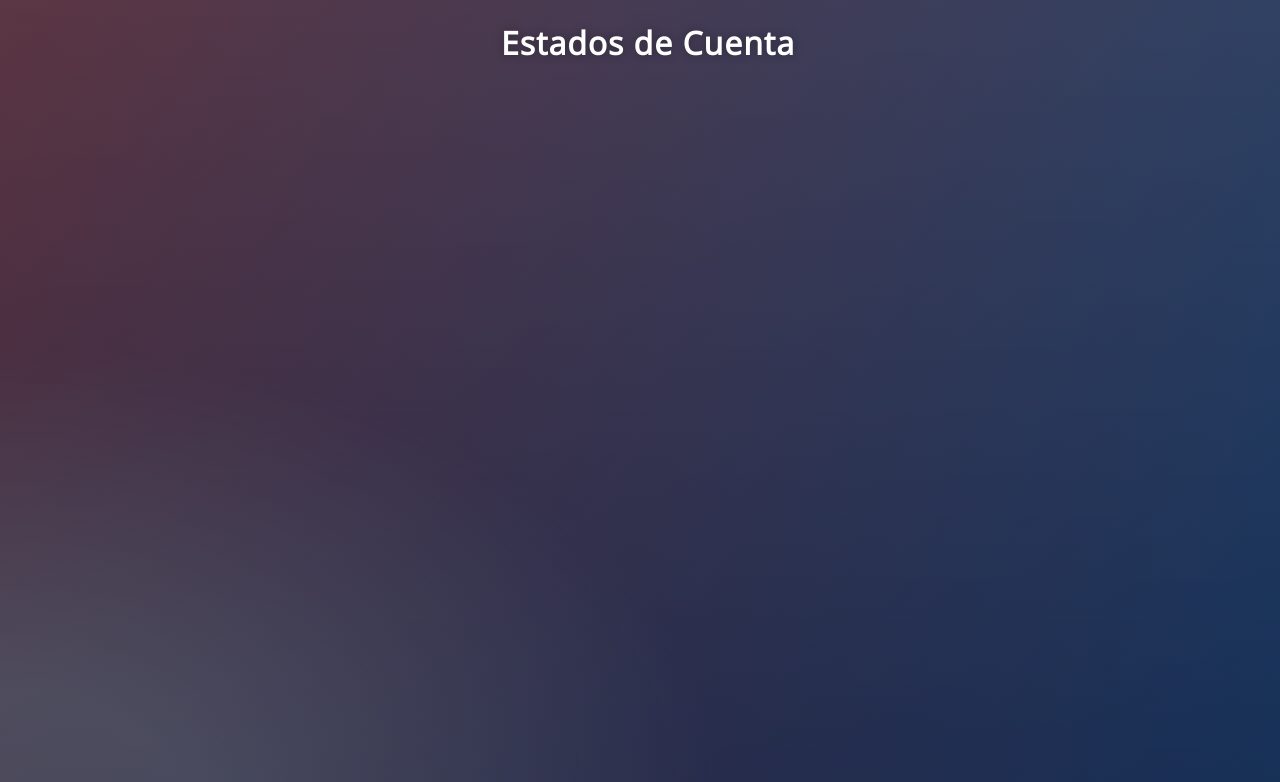
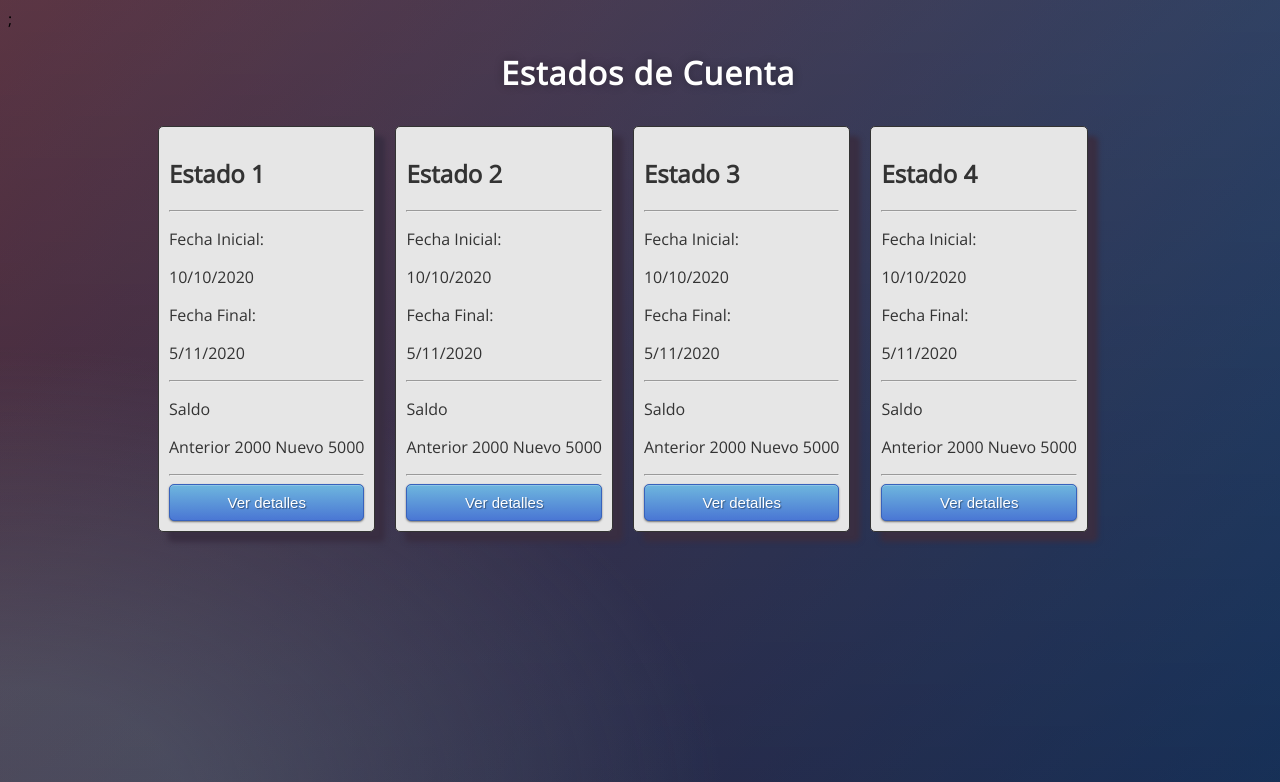
Before and after one commit to cabadilla/Bases-de-datos, a Python web app: template Web/templates/estadosDeCuenta.html in a window 1280 px wide. Shown: the top 782 px of the page. Run offline with Jinja, Linux system fonts and the light colour scheme; the template is opened without the code that fills it, so the values that code supplies are empty.

Commit message:
Web de Estados de Cuenta
Sin funcionalidad

```diff
--- a/Web/server.py
+++ b/Web/server.py
@@ -3,15 +3,15 @@ from flask_sqlalchemy import SQLAlchemy
 import pyodbc
 
 direccion_servidor = 'tcp:serverproyecto.database.windows.net,1433'
-nombre_bd = 'ProyectoBases1'
+nombre_bd = 'ProyectoBasesI'
 nombre_usuario = 'allisoncarlos'
 password ='ac-12345'
 try:
     conexion = pyodbc.connect('DRIVER={ODBC Driver 17 for SQL Server};SERVER=' +
                               direccion_servidor+';DATABASE='+nombre_bd+';UID='+nombre_usuario+';PWD=' + password)
-    # OK! conexión exitosa
+    #OK! conexión exitosa
 except Exception as e:
-    # Atrapar error
+    #Atrapar error
     print("Ocurrió un error al conectar a SQL Server: ", e)
 
 cursor=conexion.cursor()
--- a/Web/static/css/estilos.css
+++ b/Web/static/css/estilos.css
@@ -29,7 +29,34 @@ html { width: 100%; height:100%; overflow:hidden; }
 .bene button{
 	margin: 13px 12px 12px 10px;
 }
+.contenedor {
+	margin: 0 auto;
+	width: 1000px
+}
 
+.flex {
+	display: flex;
+}
+.btn-precio{
+	background: purple;
+	display: block;
+	padding: 10px;
+	color: #fff;
+	text-decoration: none;
+	border-radius: 3px;
+	margin-bottom: 10px;
+}
+
+
+.bloque {
+	background: #e6e6e6;
+	color: #333;
+	border: 1px solid #333;
+	margin: 10px;
+	padding: 10px;
+	border-radius:5px;
+	box-shadow: 10px 10px 5px rgb(57, 46, 66);
+}
 h1 { color: #fff; text-shadow: 0 0 10px rgba(0,0,0,0.3); letter-spacing:1px; text-align:center; }
 
 body {
--- a/Web/templates/estadosDeCuenta.html
+++ b/Web/templates/estadosDeCuenta.html
@@ -1,5 +1,74 @@
 {% extends "layout.html" %}
 {% block body %}
-    <h1>Estados de Cuenta</h1>
-
+;<h1>Estados de Cuenta</h1>
+<section class="contenedor flex">
+    <div class="bloque">
+        <h2>Estado 1</h2>
+        <hr>
+        <p>Fecha Inicial:</p>
+        <p>10/10/2020
+        </p>
+        <p>Fecha Final:</p>
+        <p>5/11/2020
+        </p>
+        <hr>
+        <p>Saldo</p>
+        <p>Anterior 2000
+            Nuevo 5000
+        </p>
+        <hr>
+        <button type="submit" class="btn btn-primary btn-block btn-large">Ver detalles</button>
+    </div>
+    <div class="bloque">
+        <h2>Estado 2</h2>
+        <hr>
+        <p>Fecha Inicial:</p>
+        <p>10/10/2020
+        </p>
+        <p>Fecha Final:</p>
+        <p>5/11/2020
+        </p>
+        <hr>
+        <p>Saldo</p>
+        <p>Anterior 2000
+            Nuevo 5000
+        </p>
+        <hr>
+        <button type="submit" class="btn btn-primary btn-block btn-large">Ver detalles</button>
+    </div>
+    <div class="bloque">
+        <h2>Estado 3</h2>
+        <hr>
+        <p>Fecha Inicial:</p>
+        <p>10/10/2020
+        </p>
+        <p>Fecha Final:</p>
+        <p>5/11/2020
+        </p>
+        <hr>
+        <p>Saldo</p>
+        <p>Anterior 2000
+            Nuevo 5000
+        </p>
+        <hr>
+        <button type="submit" class="btn btn-primary btn-block btn-large">Ver detalles</button>
+    </div>
+    <div class="bloque">
+        <h2>Estado 4</h2>
+        <hr>
+        <p>Fecha Inicial:</p>
+        <p> 10/10/2020
+        </p>
+        <p>Fecha Final:</p>
+        <p> 5/11/2020
+        </p>
+        <hr>
+        <p>Saldo</p>
+        <p>Anterior 2000
+            Nuevo 5000
+        </p>
+        <hr>
+        <button type="submit" class="btn btn-primary btn-block btn-large">Ver detalles</button>
+    </div>
+  </section>
 {% endblock %}
```
